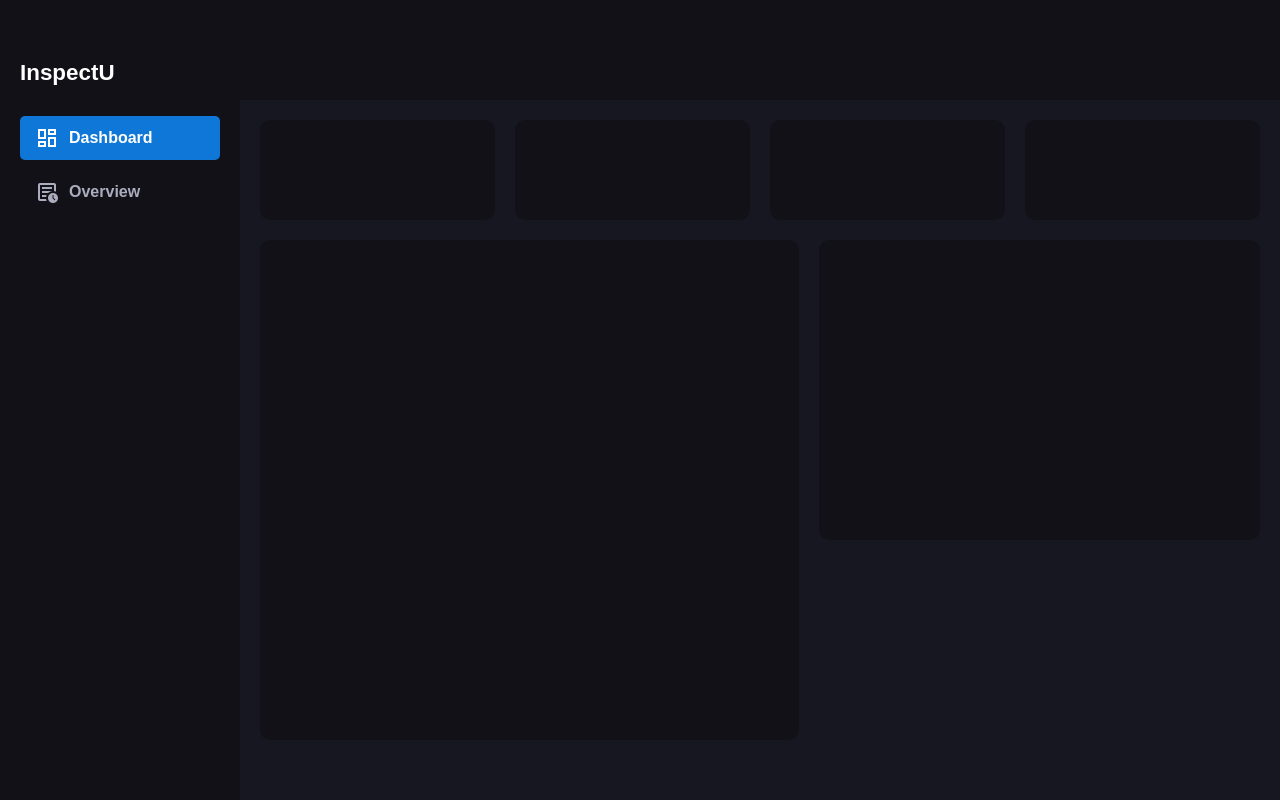
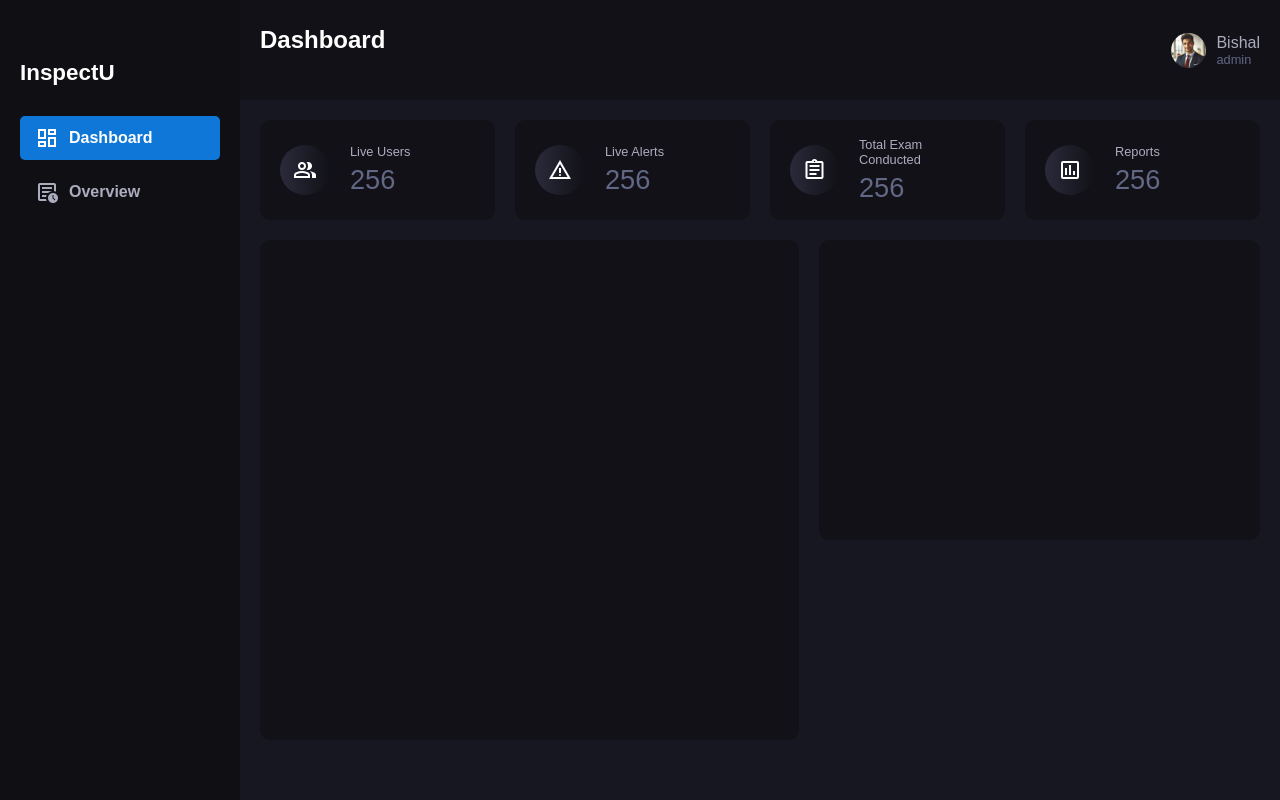
Before and after one commit to BishalKrShaw/InspectU-New-Admin-Page, a React (Vite) app in the folder frontend/: page /admin/dashboard in a window 1280 px wide. Built offline with nearby package versions, Linux system fonts and the light colour scheme.

Commit message:
Few admin designs completed

```diff
--- a/frontend/index.html
+++ b/frontend/index.html
@@ -4,7 +4,7 @@
     <meta charset="UTF-8" />
     <link rel="icon" type="image/svg+xml" href="/vite.svg" />
     <meta name="viewport" content="width=device-width, initial-scale=1.0" />
-    <link rel="stylesheet" href="https://fonts.googleapis.com/css2?family=Material+Symbols+Outlined:opsz,wght,FILL,GRAD@24,400,0,0&icon_names=dashboard,overview" />
+    <link rel="stylesheet" href="https://fonts.googleapis.com/css2?family=Material+Symbols+Outlined:opsz,wght,FILL,GRAD@24,400,0,0" />
     <title>Vite + React</title>
   </head>
   <body>
--- a/frontend/src/components/admin/AdminDashboardLayout.css
+++ b/frontend/src/components/admin/AdminDashboardLayout.css
@@ -16,7 +16,7 @@
   left: 0;         /* Aligns it to the left of the viewport */
   width: 240px;    /* Sidebar width */
   height: 100vh;   /* Full viewport height */
-  background-color: var(--dark_box_bg);
+  background-color: #0f0f14;
   padding: 20px;
   overflow-y: auto; /* Add scroll if sidebar content overflows */
   z-index: 1000;   /* Ensures the sidebar is above other content */
--- a/frontend/src/components/admin/AdminDashboardLayout.jsx
+++ b/frontend/src/components/admin/AdminDashboardLayout.jsx
@@ -23,7 +23,6 @@ const AdminDashboardLayout = () => {
 
       {/* Main Content */}
       <main className="main-content">
-        <div id="admin-nav"></div>
         <Outlet /> {/* This will render the content based on the route */}
       </main>
     </div>
--- a/frontend/src/components/admin/Dashboard.css
+++ b/frontend/src/components/admin/Dashboard.css
@@ -1,3 +1,47 @@
+#admin-nav {
+  display: flex;
+  align-items: center;
+  justify-content: space-between;
+  padding: 20px;
+  width: 100%;
+  background-color: var(--dark_box_bg);
+}
+
+#admin-nav h1 {
+  font-size: 1.5rem;
+}
+
+#admin-profile {
+  display: flex;
+  align-items: center;
+  justify-content: center;
+  gap: 10px;
+  cursor: pointer;
+}
+
+.admin-img-div {
+  width: 35px;
+  height: 35px;
+  background-color: #fff;
+  border-radius: 50%;
+  overflow: hidden;
+}
+
+.admin-img-div img {
+  width: 100%;
+  height: 100%;
+}
+
+.admin-text-div #username {
+  font-size: 1rem;
+  color: var(--icon_text_color);
+}
+
+.admin-text-div #role {
+  font-size: 0.8rem;
+  color: var(--dull_text);
+}
+
 #overview-div {
   padding: 20px;
   display: flex;
--- a/frontend/src/components/admin/Dashboard.jsx
+++ b/frontend/src/components/admin/Dashboard.jsx
@@ -1,16 +1,29 @@
 // Dashboard.jsx
 import React from "react";
-import "./Dashboard.css"
+import "./Dashboard.css";
+import Highlights from "./Highlights";
 
 const Dashboard = () => {
   return (
     <>
+      <div id="admin-nav">
+        <h1>Dashboard</h1>
+        <div id="admin-profile">
+          <div className="admin-img-div">
+            <img src="/profile.jpg" alt="" />
+          </div>
+          <div className="admin-text-div">
+            <p id="username">Bishal</p>
+            <p id="role">admin</p>
+          </div>
+        </div>
+      </div>
       {/* Overview */}
       <setion id="overview-div">
-        <div className="overview"></div>
-        <div className="overview"></div>
-        <div className="overview"></div>
-        <div className="overview"></div>
+        <Highlights icon="group" text="Live Users"/>
+        <Highlights icon="warning" text="Live Alerts"/>
+        <Highlights icon="assignment" text="Total Exam Conducted"/>
+        <Highlights icon="insert_chart" text="Reports"/>
       </setion>
 
       {/* list-graphs */}
--- /dev/null
+++ b/frontend/src/components/admin/Highlights.css
@@ -0,0 +1,35 @@
+#highlight {
+  padding: 20px;
+  display: flex;
+  align-items: center;
+  justify-content: start;
+  gap: 20px;
+}
+
+#highlight-icon {
+  display: flex;
+  align-items: center;
+  justify-content: center;
+  background: linear-gradient(to right, #2a2a3b, #111117);
+  width: 50px;
+  height: 50px;
+  border-radius: 50%;
+}
+
+#highlight-text {
+  display: flex;
+  flex-direction: column;
+  align-items: start;
+  justify-content: start;
+  gap: 5px;
+}
+
+#highlight-text p {
+  font-size: 0.8rem;
+  color: var(--icon_text_color);
+}
+
+#highlight-text span {
+  font-size: 1.7rem;
+  color: var(--dull_text);
+}
--- /dev/null
+++ b/frontend/src/components/admin/Highlights.jsx
@@ -0,0 +1,20 @@
+import React from "react";
+import "./Highlights.css";
+
+function Highlights({icon, text}) {
+  return (
+    <>
+      <div className="overview" id="highlight">
+        <div id="highlight-icon" >
+          <span class="material-symbols-outlined">{icon}</span>
+        </div>
+        <div id="highlight-text">
+          <p>{text}</p>
+          <span>256</span>
+        </div>
+      </div>
+    </>
+  );
+}
+
+export default Highlights;
```
Also changed, not shown: frontend/public/profile.jpg (added).
